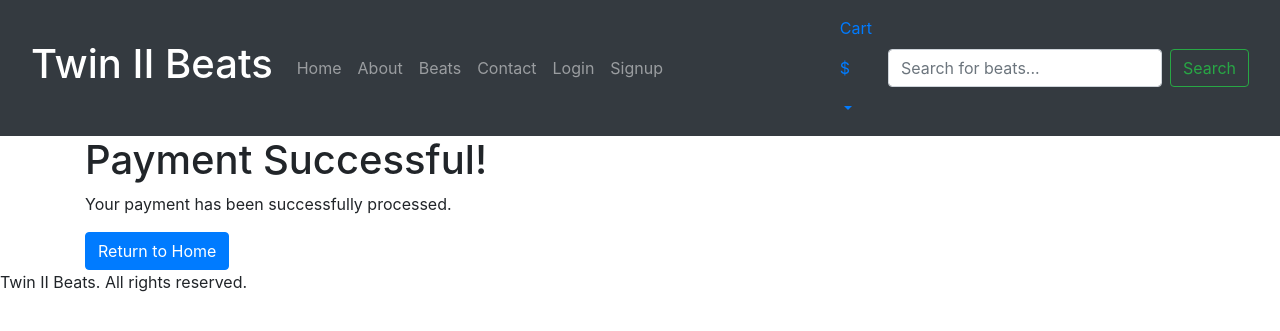
After one commit to RWinterburn/ci-project-4, a Django app: template beats/checkout/templates/checkout/payment_success.html in a window 1280 px wide. The commit adds this page. Shown: the top 331 px of the page. Run offline with Django 3.2, Linux system fonts and the light colour scheme; the template is opened without the code that fills it, so the values that code supplies are empty; some libraries are stand-ins or nearby versions.

Commit message:
made payments work need to configure the success page

```diff
--- a/beats/beats/urls.py
+++ b/beats/beats/urls.py
@@ -34,7 +34,8 @@ urlpatterns = [
      path('search/', views.search, name='search'),
      path('profiles/', include('profiles.urls')),
      path('bag/', include('bag.urls')),
-     path('checkout/', include('checkout.urls')),  # Include beats app URLs
+     path('checkout/', include('checkout.urls')),
+  # Include beats app URLs
 ]
 
 # Serve media files during development
--- a/beats/beats/views.py
+++ b/beats/beats/views.py
@@ -41,3 +41,9 @@ def search(request):
 def beatlist(request):
     Beat = Beat.objects.all()
     return render(request, 'beatlist.html', {'beats': beats})
+
+
+from django.shortcuts import render
+
+def payment_success(request):
+    return render(request, 'checkout/payment_success.html')
--- /dev/null
+++ b/beats/checkout/templates/checkout/payment_success.html
@@ -0,0 +1,11 @@
+{% extends "base.html" %}
+
+{% block title %}Payment Success{% endblock %}
+
+{% block content %}
+<div class="container">
+    <h1>Payment Successful!</h1>
+    <p>Your payment has been successfully processed.</p>
+    <a href="{% url 'home' %}" class="btn btn-primary">Return to Home</a>
+</div>
+{% endblock %}
--- a/beats/checkout/urls.py
+++ b/beats/checkout/urls.py
@@ -5,5 +5,7 @@ from bag.views import view_cart  # Importing 'view_cart' from the 'bag' app
 urlpatterns = [
     path('checkout/', views.checkout, name='checkout'),
 
-    path('bag/', view_cart, name='bag'),  # Use 'view_cart' from the 'bag' app here
+    path('bag/', view_cart, name='bag'),
+
+    path('payment_success/', views.payment_success, name='payment_success'),  # Use 'view_cart' from the 'bag' app here
 ]
--- a/beats/checkout/views.py
+++ b/beats/checkout/views.py
@@ -51,3 +51,8 @@ def checkout(request):
 
     # Render the checkout template
     return render(request, template, context)
+
+
+
+def payment_success(request):
+    return render(request, 'checkout/payment_success.html')
--- a/beats/static/templates/base.html
+++ b/beats/static/templates/base.html
@@ -103,7 +103,8 @@
                 } else {
                     if (result.paymentIntent.status === 'succeeded') {
                         // Payment succeeded, redirect to success page or show confirmation
-                        window.location.href = '/payment-success/';
+                        window.location.href = '/payment_success/';
+
                     }
                 }
             });
```
